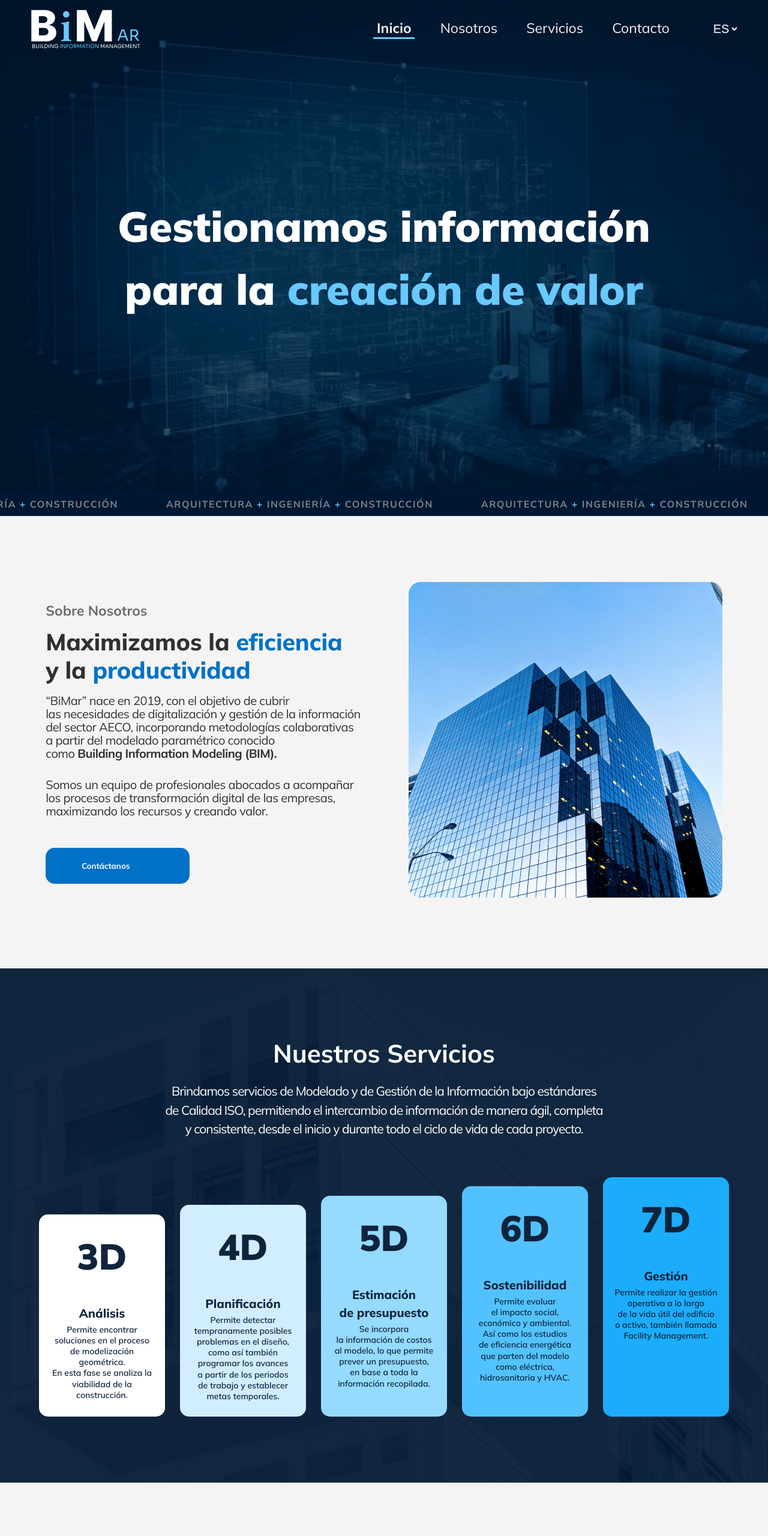
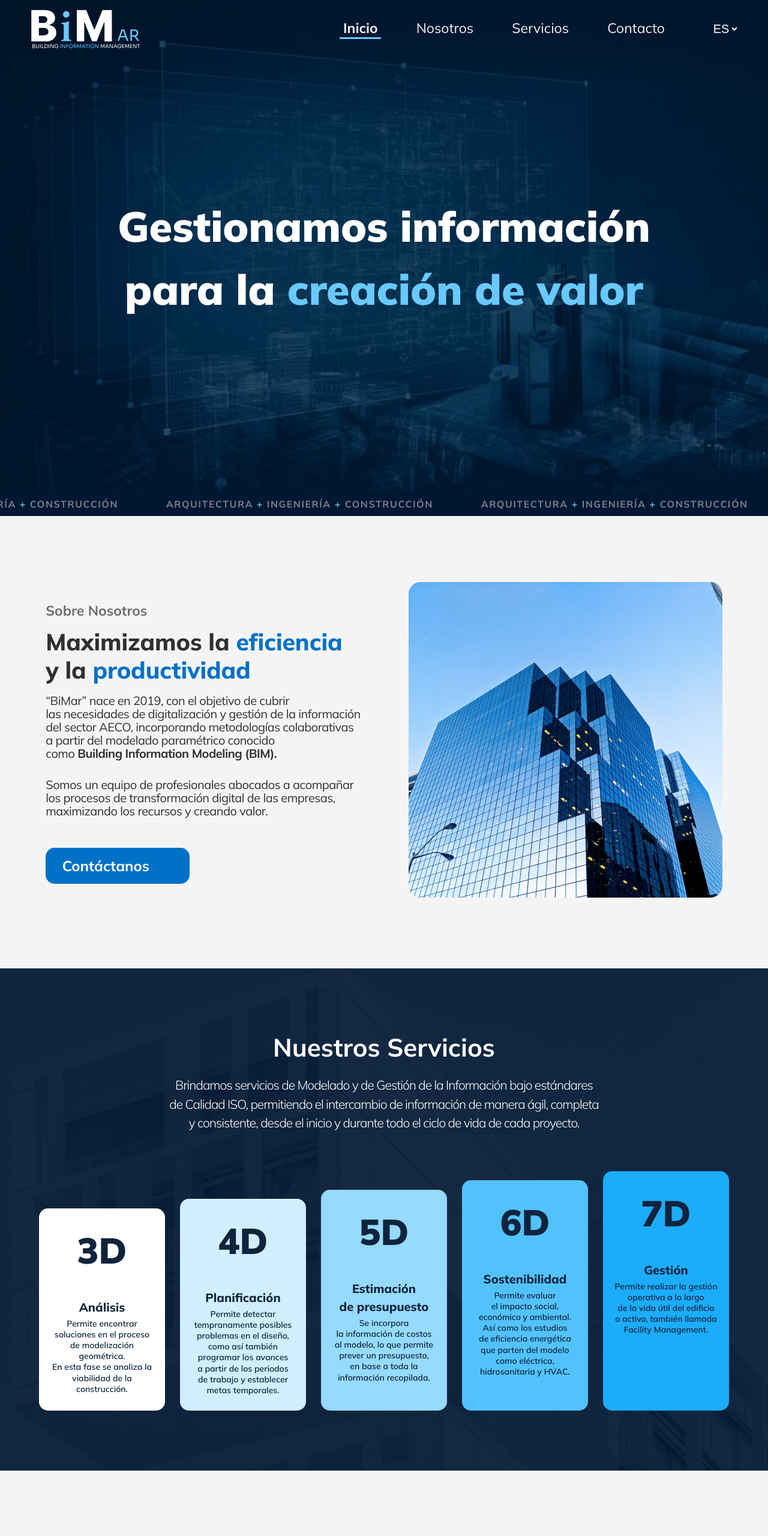
Before and after one commit to escuderoemanuel/bim-ar, a React (Vite) app: page / in a window 1280 px wide. Shown: the top 2560 px of the page at 60% size. Built offline with nearby package versions, Linux system fonts and the light colour scheme; some icons are missing.

Commit message:
Retoques para desktop

```diff
--- a/src/components/Body/Nosotros/Nosotros.css
+++ b/src/components/Body/Nosotros/Nosotros.css
@@ -60,6 +60,7 @@
   width: 240px;
   height: 60px;
   border-radius: 15px;
+  font-size: 24px;
   font-weight: bold;
   cursor: pointer;
   color: var(--hex);
--- a/src/components/Body/Servicios/Servicios.css
+++ b/src/components/Body/Servicios/Servicios.css
@@ -3,7 +3,7 @@
   height: auto;
   background-size: cover;
   background-repeat: no-repeat;
-  padding: 110px;
+  padding: 100px;
 }
 
 .serviciosContainer {
@@ -29,6 +29,7 @@
 .serviciosText p {
   font-size: 21px;
   letter-spacing: -1px;
+  font-weight: 300;
 }
 
 .servContainer {
--- a/src/components/Footer/Datos/Datos.css
+++ b/src/components/Footer/Datos/Datos.css
@@ -23,11 +23,17 @@
   filter: invert();
 }
 
-.columna2,
+.columna2 {
+  height: 100%;
+  display: flex;
+}
+
 .columna2 nav {
   display: flex;
   flex-direction: column;
   align-items: start;
+  justify-content: space-between;
+  font-size: 21px;
 }
 
 .columna2 .navbar-link {
@@ -55,12 +61,6 @@
 box-icon {
   filter: invert();
   display: flex;
-}
-
-.columna2 nav {
-  margin-top: 2rem;
-  display: flex;
-  flex-direction: column;
 }
 
 .arrow-up {
--- a/src/components/Header/Navbar/Navbar.css
+++ b/src/components/Header/Navbar/Navbar.css
@@ -13,7 +13,7 @@
 }
 
 .navbar .navbar-link {
-  margin: 0 1.5rem;
+  margin: 0 2rem;
   padding: 0;
   text-decoration: none;
   color: var(--fondo);
```
